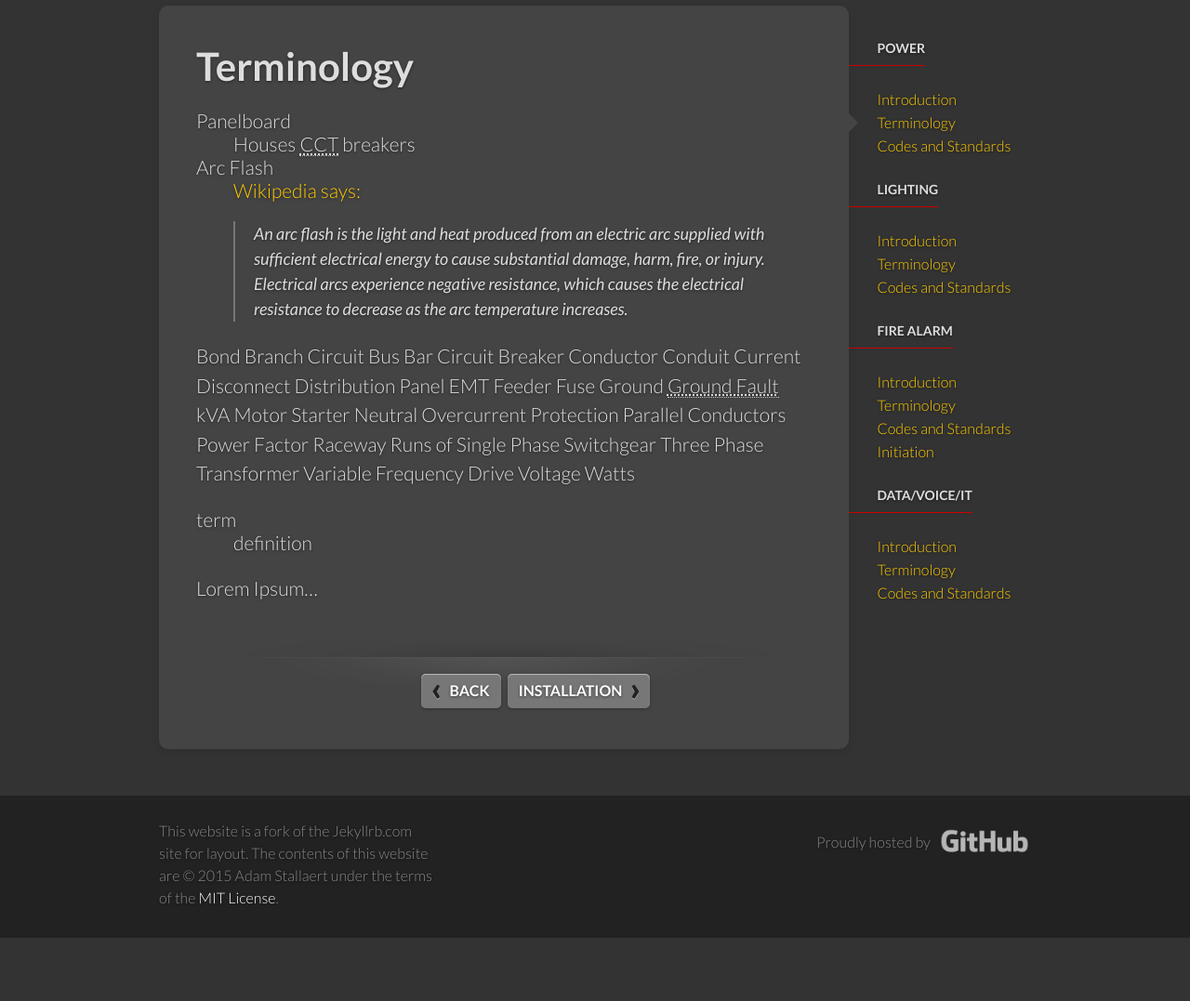
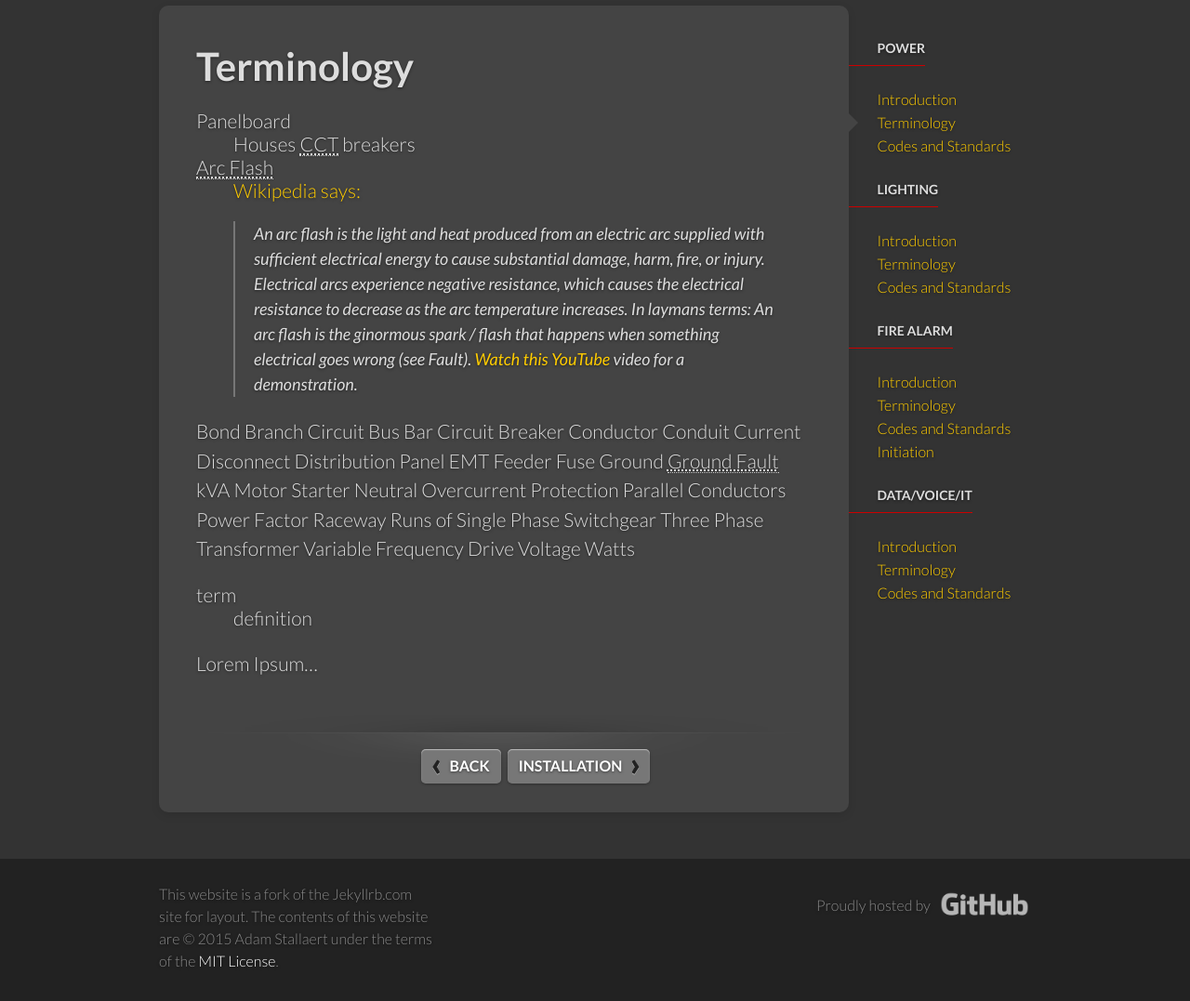
Before and after one commit to astallaert/astallaert.github.io, a Jekyll site: the page built from _ee/power-terminology.md, in a window 1280 px wide, cut to the strip 109-1186 px from the top of the page. Shown: the whole strip at 93% size. Built offline with Jekyll 4.4.1, drawn with Linux system fonts in a browser that asks for light colours; before the commit the page ends 1118 px from its top, so only the background shows below that.

Commit message:
testing markdown blockquote

```diff
--- a/_ee/power-terminology.md
+++ b/_ee/power-terminology.md
@@ -13,6 +13,7 @@ Arc Flash
 : [Wikipedia says:](http://en.wikipedia.org/wiki/Arc_flash)
 
 > An arc flash is the light and heat produced from an electric arc supplied with sufficient electrical energy to cause substantial damage, harm, fire, or injury. Electrical arcs experience negative resistance, which causes the electrical resistance to decrease as the arc temperature increases.
+In laymans terms: An arc flash is the ginormous spark / flash that happens when something electrical goes wrong (see Fault). [Watch this YouTube](http://goo.gl/KFDkxk) video for a demonstration.
 
 
 Bond
@@ -53,5 +54,6 @@ term
 
 Lorem Ipsum...
 
+*[Arc Flash]: An arc flash is the ginormous spark / flash that happens when something electrical goes wrong.
 *[CCT]: Circuit
 *[Ground Fault]: This is a ground fault
```
